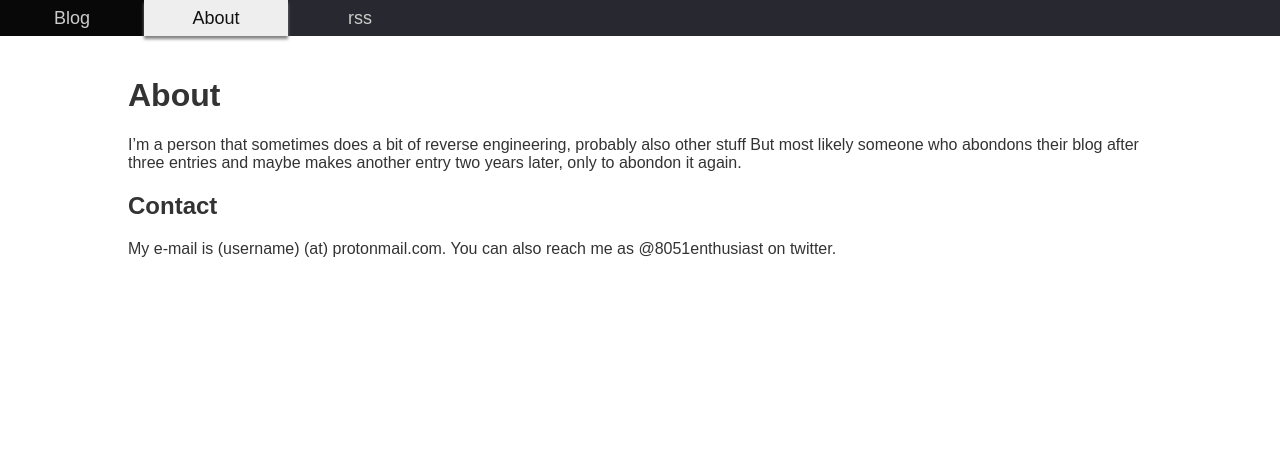
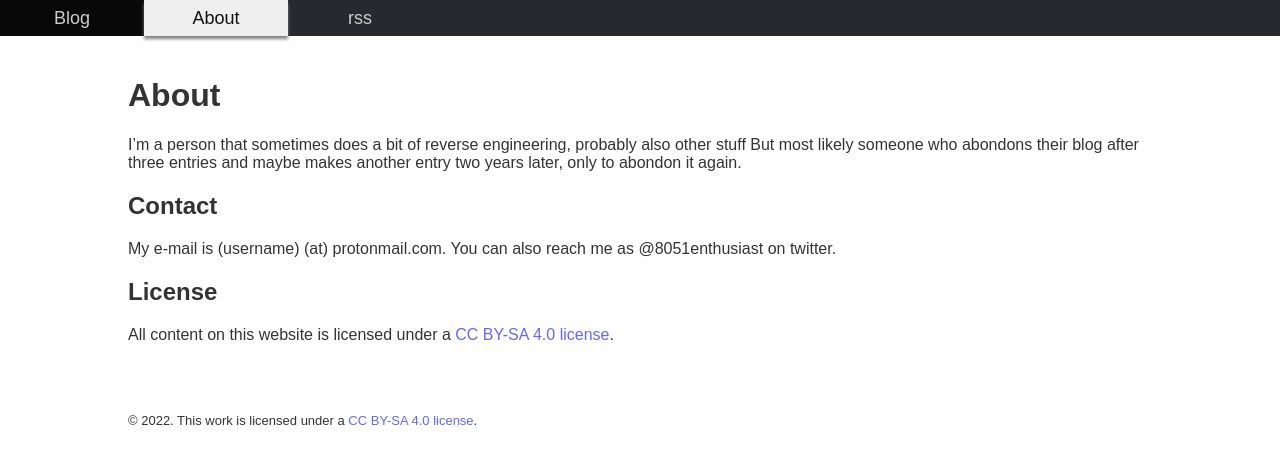
Before and after one commit to 8051Enthusiast/8051Enthusiast.github.io, a Jekyll site: the page built from about.md, in a window 1280 px wide. Shown: the top 464 px of the page. Built offline with Jekyll 4.4.1, drawn with Linux system fonts in a browser that asks for light colours.

Commit message:
add copyright disclaimer to website itself

```diff
--- a/_layouts/default.html
+++ b/_layouts/default.html
@@ -12,5 +12,8 @@
 <div class="contentcont">
 {{ content }}
 </div>
+<footer>
+	<p>&copy; 2022. This work is licensed under a <a href="https://creativecommons.org/licenses/by-sa/4.0/">CC BY-SA 4.0 license</a>.</p>
+</footer>
 </body>
 </html>
--- a/about.md
+++ b/about.md
@@ -9,3 +9,6 @@ But most likely someone who abondons their blog after three entries and maybe ma
 ## Contact
 My e-mail is (username) (at) protonmail.com.
 You can also reach me as @8051enthusiast on twitter.
+
+## License
+All content on this website is licensed under a [CC BY-SA 4.0 license](https://creativecommons.org/licenses/by-sa/4.0/).
--- a/assets/css/default.scss
+++ b/assets/css/default.scss
@@ -12,6 +12,13 @@ body {
 		background-color: #1D2024;
 	}
 	min-height: 100%;
+}
+footer {
+	width: 80%;
+	max-width: 80em;
+	margin: 0 auto;
+	padding: 20px;
+	font-size: small;
 }
 a {
 	text-decoration: none;
```
